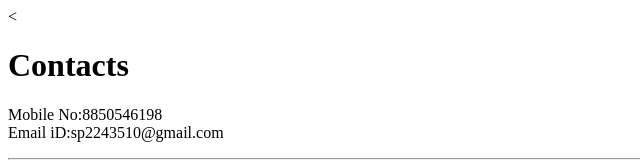
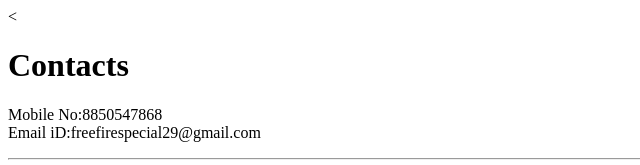
Before and after one commit to Darshan291203/CV, a plain HTML site: page contacts.html in a window 1280 px wide. Shown: the top 165 px of the page, 0-640 px from the left. Drawn offline with Linux system fonts and the light colour scheme.

Commit message:
Update contacts.html

```diff
--- a/contacts.html
+++ b/contacts.html
@@ -8,8 +8,8 @@
     <h1>Contacts</h1>
     <p>
 
-  Mobile No:8850546198<br>
-    Email iD:sp2243510@gmail.com
+  Mobile No:8850547868<br>
+    Email iD:freefirespecial29@gmail.com
   </p><hr>
       <form action="mailto:sp2243510@gmail.com" name="email" enctype="text/plain" method="post">
 
```
